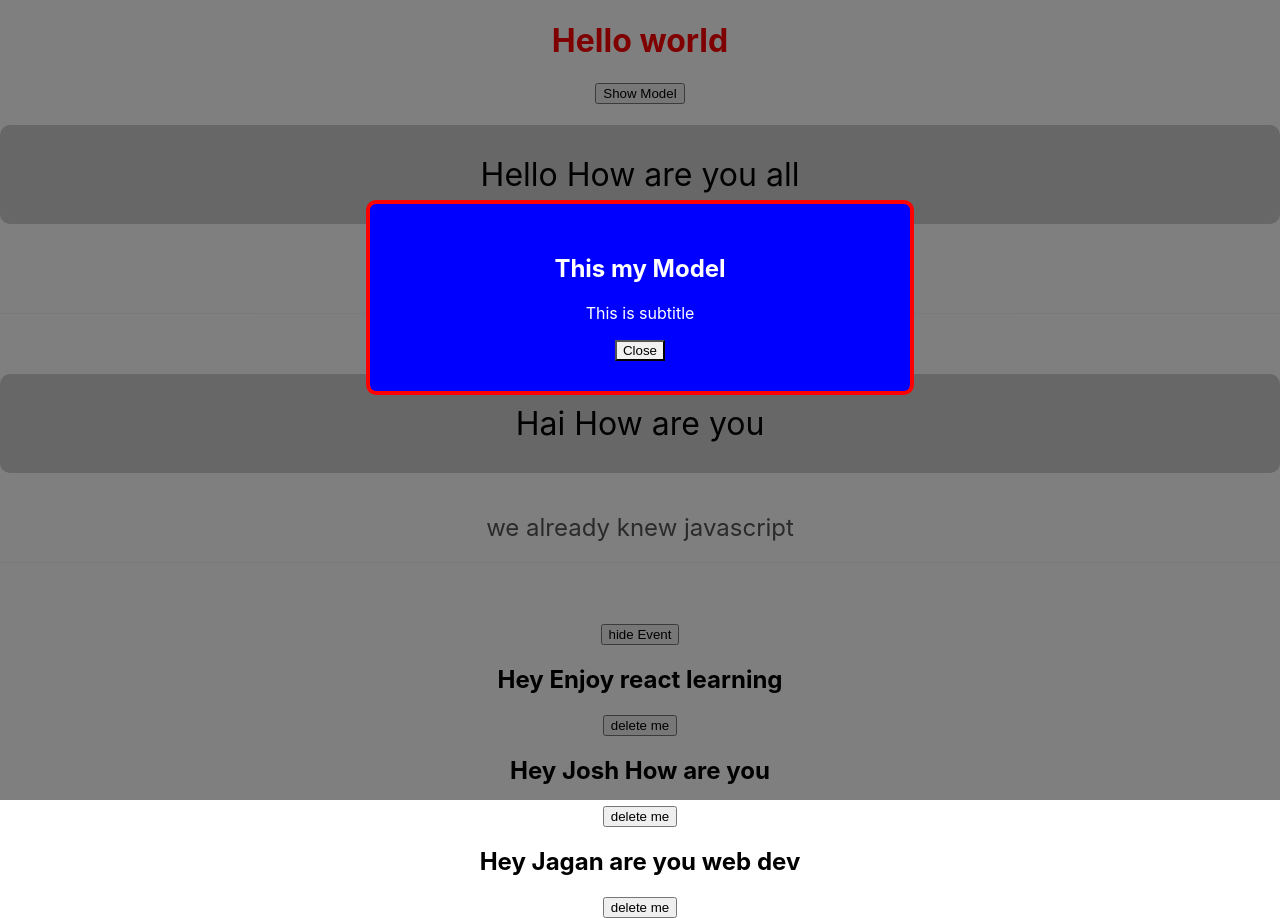
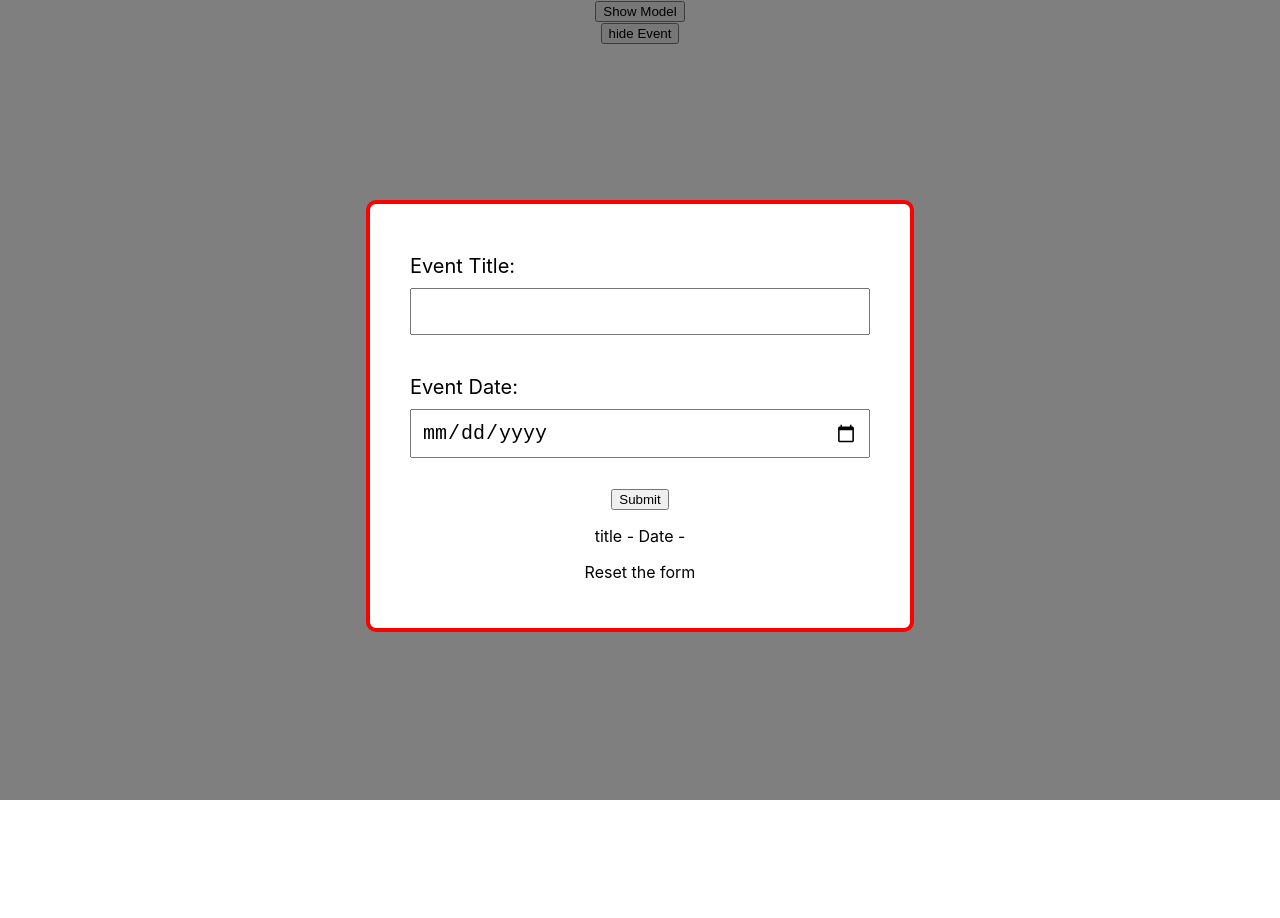
Before and after one commit to jaganjavid/josh-react, a React (Create React App) app: page / in a window 1280 px wide. Both pictures are taken after a click on the button "Show Model". After the commit the page ends 800 px from the top, so only its background shows below. Built offline with nearby package versions, Linux system fonts and the light colour scheme.

Commit message:
React Add event

```diff
--- a/src/App.js
+++ b/src/App.js
@@ -1,9 +1,10 @@
 import './App.css';
 import React from 'react';
 import { useState } from 'react';
-import { Title } from './components/Title';
+// import { Title } from './components/Title';
 import Model from './components/Model';
 import { Events } from './components/Events';
+import NewEventForm from './components/NewEventForm';
 
 function App() {
 
@@ -12,11 +13,22 @@ function App() {
   const [showEvent, setShowEvent] = useState(true);
   const [showModel, setShowModel] = useState(false)
 
-  const [events, setEvents] = useState([
-    {title: "Hey Enjoy react learning", id: 1},
-    {title: "Hey Josh How are you", id: 2},
-    {title: "Hey Jagan are you web dev", id: 3},
-  ])
+  // const [events, setEvents] = useState([
+  //   {title: "Hey Enjoy react learning", id: 1},
+  //   {title: "Hey Josh How are you", id: 2},
+  //   {title: "Hey Jagan are you web dev", id: 3},
+  // ])
+
+   const [events, setEvents] = useState([]);
+
+   const addEvent = (event) => {
+       setEvents((prevState) => {
+        return [...prevState, event]
+       })
+
+       setShowModel(false);
+   }
+
 
   // const handelClick = () =>{
   //   setName("Josh")
@@ -39,20 +51,19 @@ function App() {
   }
 
 
-  const subTitle = "we are learning react";
+  // const subTitle = "we are learning react";
   return (
     <div className="App">
 
-        <h1 className='heading'>Hello world</h1>
+        {/* <h1 className='heading'>Hello world</h1> */}
 
         <button onClick={() => setShowModel(true)}>Show Model</button>
-        <Title title="Hello How are you all" subTitle={subTitle}/>
-        <Title title="Hai How are you" subTitle="we already knew javascript"/>
+        {/* <Title title="Hello How are you all" subTitle={subTitle}/> */}
+        {/* <Title title="Hai How are you" subTitle="we already knew javascript"/> */}
 
         {/* <Model></Model> */}
         {showModel && <Model handelClose={handelClose} isStyleModel={false}>
-           <h2>This my Model</h2>
-           <p>This is subtitle</p>
+            <NewEventForm addEvent={addEvent}/>
         </Model>}
         {/* <Model>
            <h3>This my Model</h3>
--- /dev/null
+++ b/src/components/EventList.module.css
@@ -0,0 +1,8 @@
+.card {
+    border : 1px solid #eee;
+    box-shadow: 4px 4px 5px rgba(0, 0, 0, 0.5);
+    padding: 10px;
+    max-width: 400px;
+    margin: 20px auto;
+    border-radius: 4px;
+}
--- a/src/components/Events.jsx
+++ b/src/components/Events.jsx
@@ -1,12 +1,13 @@
-import React from 'react'
+import React from 'react';
+import styles from "./EventList.module.css";
 
 export const Events = ({events,deleteClick}) => {
   return (
-    events.map((event) => (
-        <React.Fragment key={event.id}>
-          <h2>{event.title}</h2>
+    events.map((event, index) => (
+        <div className={styles.card} key={event.id}>
+          <h2>{index}-{event.title}</h2>
           <button onClick={() => {deleteClick(event.id)}}>delete me</button>
-        </React.Fragment>
+        </div>
     ))
   )
 }
--- a/src/components/Model.css
+++ b/src/components/Model.css
@@ -23,3 +23,7 @@
   color: #000000;
   background-color: #f1f1f1;
 }
+
+h4{
+  color: green;
+}
--- a/src/components/Model.jsx
+++ b/src/components/Model.jsx
@@ -3,16 +3,17 @@ import "./Model.css";
 export default function Model({children, handelClose, isStyleModel}) {
   return (
     <div className='model-backdrop'>
+
        <div className='model' style={
         {
           border:"4px solid",
           borderColor: isStyleModel ? "lightblue" : "red",
-          backgroundColor: "blue",
-          color:"#ffffff"
+          // backgroundColor: "blue",
+          // color:"#ffffff"
         }
        }>
            {children}
-           <button onClick={handelClose} className={isStyleModel ? "btn" : "btn-2"}>Close</button>
+           {/* <button onClick={handelClose} className={isStyleModel ? "btn" : "btn-2"}>Close</button> */}
        </div>
     </div>
   )
--- /dev/null
+++ b/src/components/NewEventForm.css
@@ -0,0 +1,10 @@
+.new-event-form label,
+.new-event-form input{
+   display: block;
+   text-align: left;
+   width: 100%;
+   margin: 10px auto;
+   padding: 10px;
+   box-sizing: border-box;
+   font-size: 20px;
+}
--- /dev/null
+++ b/src/components/NewEventForm.jsx
@@ -0,0 +1,44 @@
+import React, { useState } from 'react'
+import "./NewEventForm.css";
+const NewEventForm = ({addEvent}) => {
+
+  const [title, setTitle] = useState("");
+  const [date, setDate] = useState("");
+
+  const resetForm = function(){
+    setTitle("");
+    setDate("");
+  }
+
+  const handleSubmit = function(e){
+   e.preventDefault();
+
+   const event = {
+     title: title,
+     date: date,
+     id: Math.floor(Math.random() * 10000)
+   }
+
+   addEvent(event);
+
+   resetForm();
+
+  }
+  return (
+    <form onSubmit={handleSubmit} className='new-event-form'>
+        <label>
+            <span>Event Title:</span>
+            <input type="text" onChange={(e) => setTitle(e.target.value)} value={title}/>
+        </label>
+        <label>
+            <span>Event Date:</span>
+            <input type="date" onChange={(e) => setDate(e.target.value)} value={date}/>
+        </label>
+        <button>Submit</button>
+        <p>title - {title} Date - {date}</p>
+        <p onClick={resetForm}>Reset the form</p>
+    </form>
+  )
+}
+
+export default NewEventForm
--- a/src/components/Title.jsx
+++ b/src/components/Title.jsx
@@ -2,10 +2,10 @@ import React from 'react'
 
 export const Title = ({title, subTitle}) => {
   return (
-    <>
+    <div className="card">
         <h1 className='title'>{title}</h1>
         <br />
         <h2 className='subtitle'>{subTitle}</h2>
-    </>
+    </div>
   )
 }
--- a/src/index.css
+++ b/src/index.css
@@ -28,3 +28,7 @@ code {
   margin-top: 10px;
   margin-bottom: 60px;
 }
+
+.card{
+  background-color: green;
+}
```
